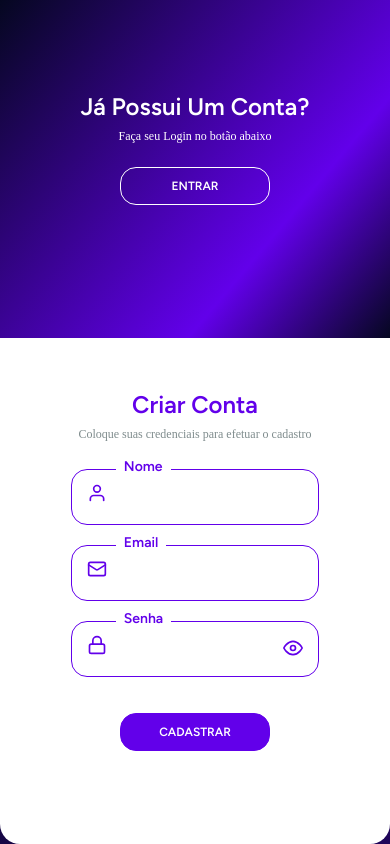
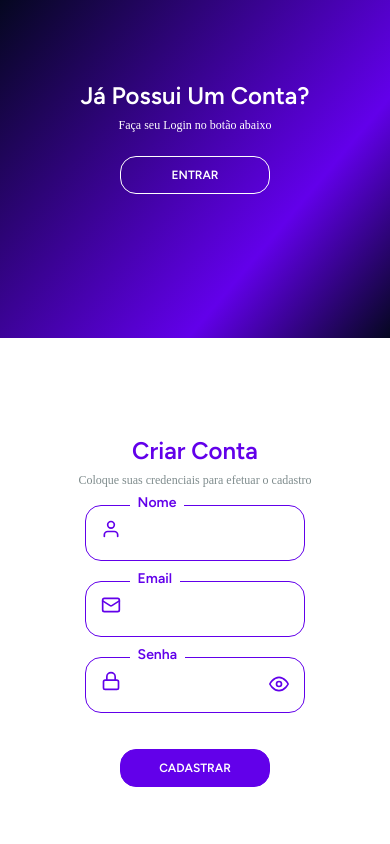
Before and after one commit to CristianLira-dev/TaskFlow-Kanban, a Nuxt app: page /Login in a window 390 px wide. Built offline with nearby package versions, Linux system fonts and the light colour scheme; a web font is replaced by a local one.

Commit message:
fix ajudar responsividade do login

```diff
--- a/components/pages/login/PageAutenticacao.vue
+++ b/components/pages/login/PageAutenticacao.vue
@@ -4,12 +4,12 @@
 
     <div class="container">
       <div class="content first-content">
-        <div class="first-column">
+        <div class="first-column" id="first-column-cadastro">
           <h2 class="title title-primary">Já Possui um Conta?</h2>
           <p class="description description-primary">Faça seu Login no botão abaixo</p>
           <button id="signin" class="btn btn-primary">Entrar</button>
         </div>
-        <div class="second-column">
+        <div class="second-column" id="second-column-cadastro">
           <h2 class="title title-second">Criar Conta</h2>
           <p class="description description-second">Coloque suas credenciais para efetuar o cadastro</p>
           <form class="form" ref="formCadastro" id="formCadastro" @submit.prevent="onSubmitCadastro">
@@ -377,7 +377,7 @@ function onSubmitLogin() {
   font-family: var(--light)
   display: flex
   flex-direction: column
-  margin: 20px 0 0 0
+  margin: 10px 0 0 0
   width: 55%
   gap: 20px
 
@@ -468,7 +468,7 @@ input:-webkit-autofill
   cursor: pointer
   text-decoration: underline
   font-size: var(--f1)
-  margin: 15px 0 0 0
+  margin: 0
   text-align: center
 
   &::first-letter
@@ -699,8 +699,17 @@ input:-webkit-autofill
       height: 40%
 
 @media screen and (max-width: 740px)
-  .form
-    width: 50%
+  .content
+    border-radius: 0px
+
+    #first-column-cadastro
+      margin-top: 25px
+    .form
+      width: 80%
+
+    #second-column-cadastro
+      padding: 130px 0 0 0
+
 
 @media screen and (max-width: 425px)
   .form
```
